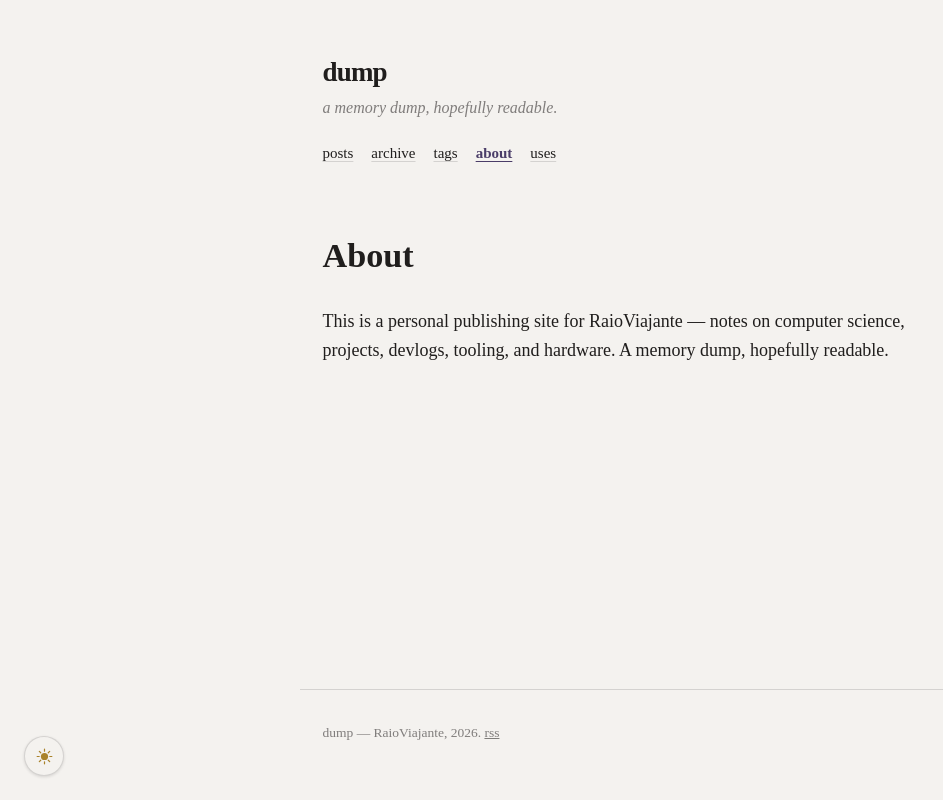
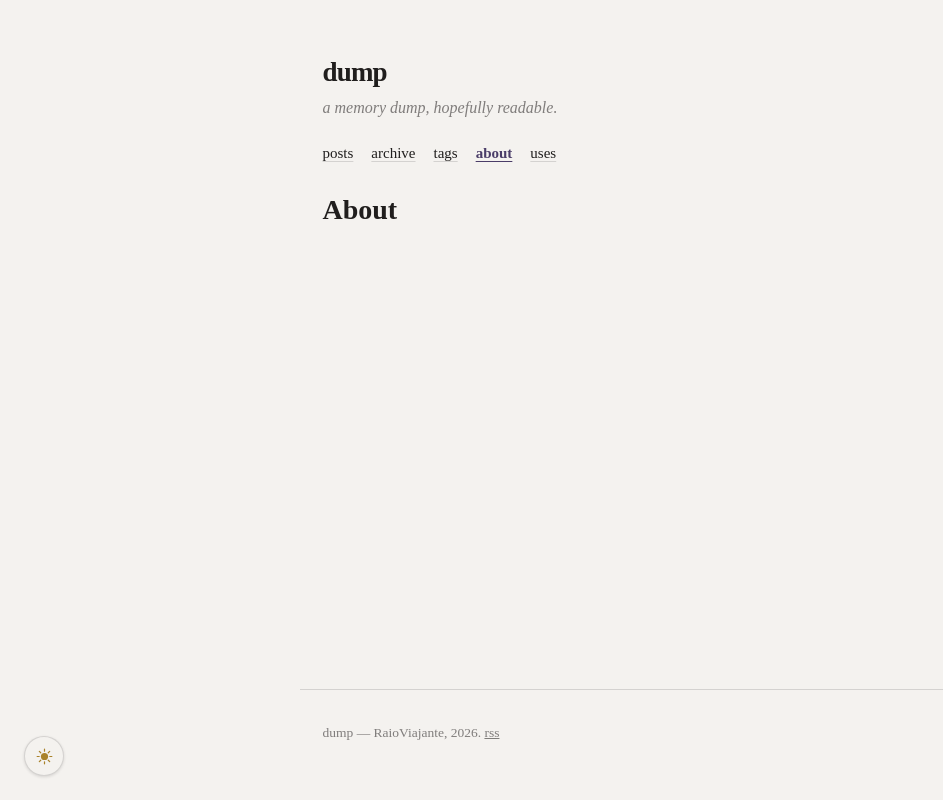
Before and after one commit to RaioViajante/dump, a Next.js app: page /about in a window 1280 px wide. Shown: the whole page, without its empty margins (0-943 px from the left). Built offline with nearby package versions, Linux system fonts and the light colour scheme; no server answers.

Commit message:
feat: implement about page shell

```diff
--- a/app/about/page.tsx
+++ b/app/about/page.tsx
@@ -7,13 +7,8 @@ export const metadata: Metadata = {
 
 export default function AboutPage() {
   return (
-    <>
-      <h1>About</h1>
-      <p>
-        This is a personal publishing site for RaioViajante — notes on computer
-        science, projects, devlogs, tooling, and hardware. A memory dump,
-        hopefully readable.
-      </p>
-    </>
+    <div className="about-page prose">
+      <h1 className="about-heading">About</h1>
+    </div>
   );
 }
--- a/app/globals.css
+++ b/app/globals.css
@@ -551,6 +551,18 @@ h3 {
   }
 }
 
+/* About */
+.about-page.prose {
+  max-width: 520px;
+  margin-top: 0;
+}
+
+.about-heading {
+  margin: 0 0 24px;
+  font-size: 28px;
+  font-weight: 700;
+}
+
 /* Article */
 .post-article {
   max-width: var(--measure);
```
Also changed, not shown: 1 other file (tests, documents, lock files or other folders).
